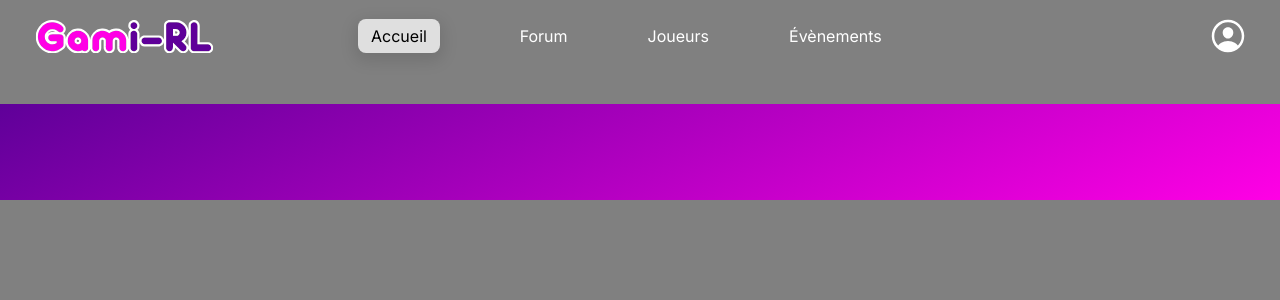
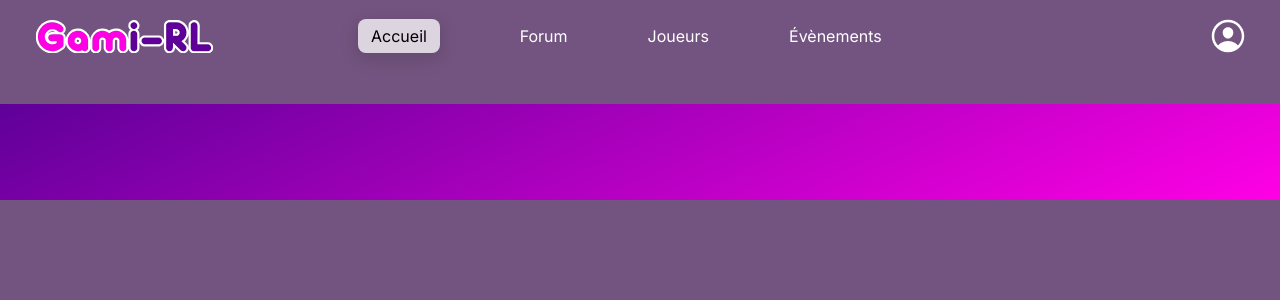
Before and after one commit to AlexandreMonin/gami-rl, a Next.js app: page / in a window 1280 px wide. Shown: the top 300 px of the page. Built offline with nearby package versions, Linux system fonts and the light colour scheme; no server answers.

Commit message:
change body color

```diff
--- a/src/app/globals.css
+++ b/src/app/globals.css
@@ -3,7 +3,7 @@
 @tailwind utilities;
 
 body {
-    background: grey;
+    background: rgb(115, 84, 128);
 }
 
 h1, h2, h3, h4, h5, h6 {
```
